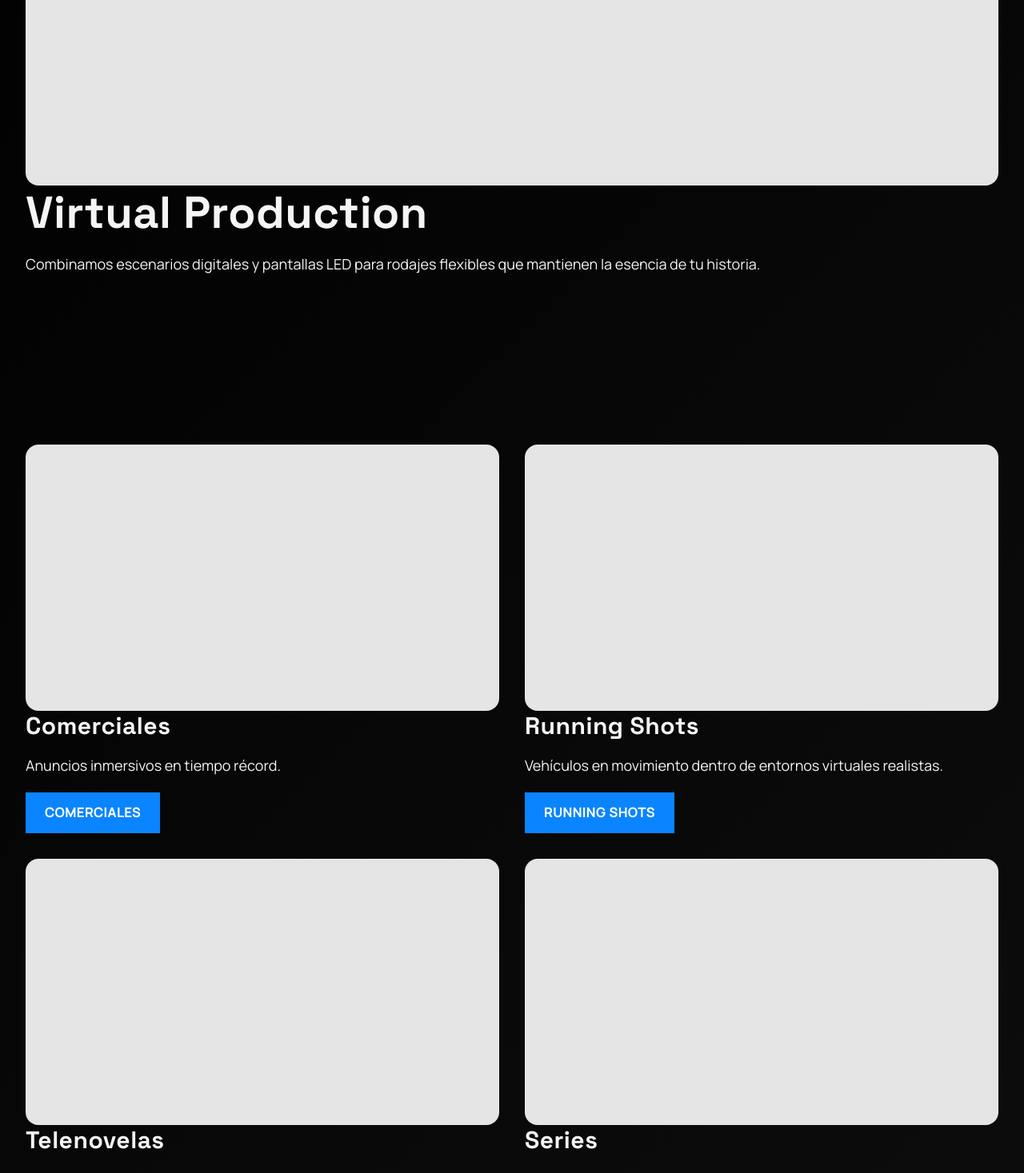
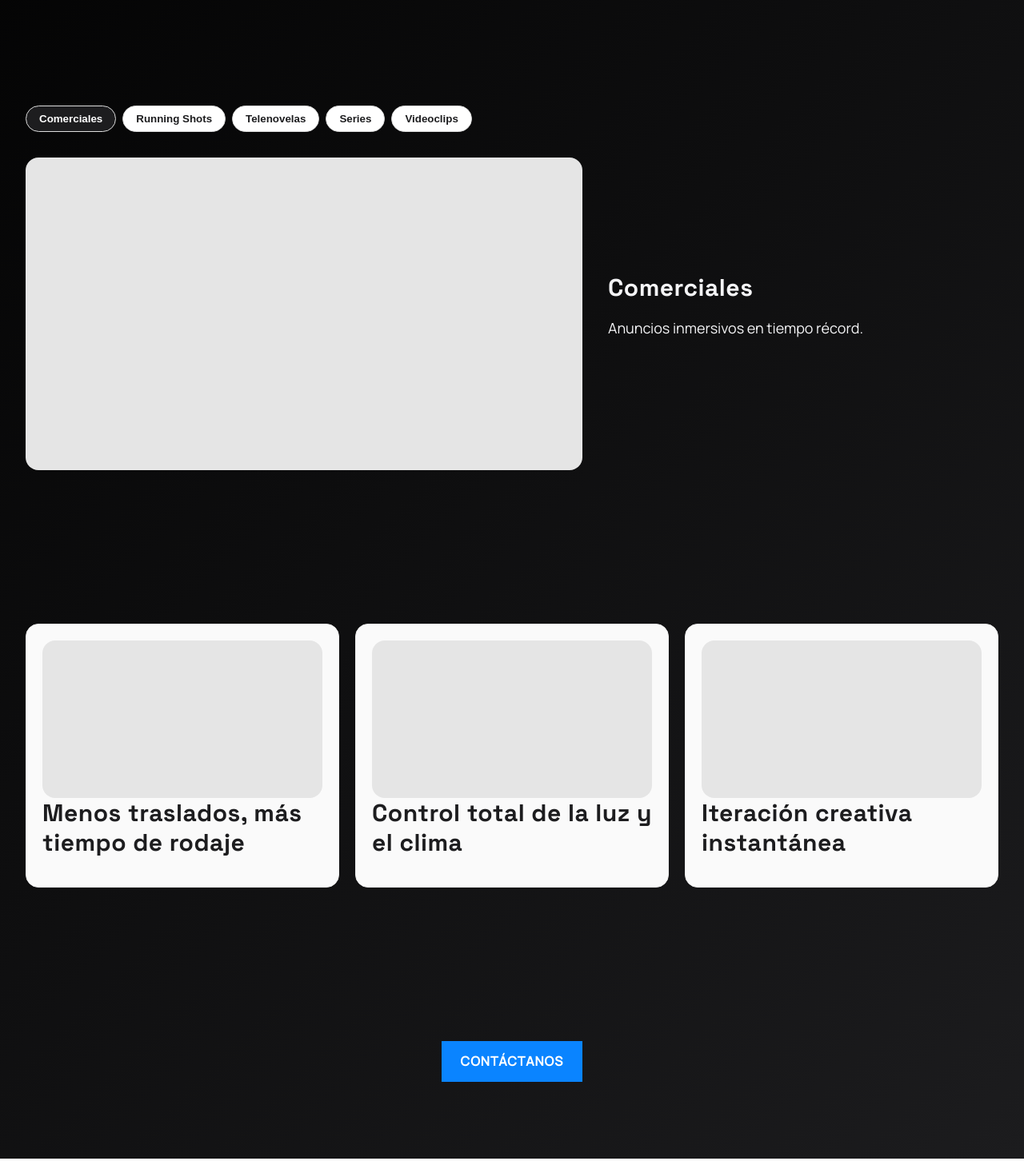
Before and after one commit to Jamon1405/Reto90Dias, a Next.js app: page /virtual in a window 1280 px wide. Shown: the part 500-1967 px from the top of the page at 80% size. Built offline with nearby package versions, Linux system fonts and the light colour scheme.

Commit message:
refactor: simplify virtual production landing

```diff
--- a/src/components/VirtualProduction.js
+++ b/src/components/VirtualProduction.js
@@ -1,10 +1,12 @@
-import React from 'react';
+'use client';
+import React, { useState } from 'react';
 
 const content = {
   es: {
     title: 'Virtual Production',
     intro:
       'Combinamos escenarios digitales y pantallas LED para rodajes flexibles que mantienen la esencia de tu historia.',
+    cta: 'Contáctanos',
     categories: [
       {
         label: 'Comerciales',
@@ -37,6 +39,7 @@ const content = {
     title: 'Virtual Production',
     intro:
       'We blend digital environments and LED walls for flexible shoots that keep your story front and center.',
+    cta: 'Contact us',
     categories: [
       {
         label: 'Commercials',
@@ -73,52 +76,62 @@ function slugify(text) {
 
 export default function VirtualProduction({ lang = 'es' }) {
   const t = content[lang];
+  const [active, setActive] = useState(slugify(t.categories[0].label));
+  const contactLink = lang === 'es' ? '/contacto' : '/en/contact';
+
   return (
     <section className="virtual">
       {/* HERO */}
       <header className="section first">
+        <div className="grid">
           <div
-          className="ph"
+            className="img ph"
             role="img"
             aria-label="IMG/VIDEO-HERO 16:9 mínimo 1600×900"
           >
             {/* [IMG/VIDEO-HERO 16:9 mínimo 1600×900] */}
           </div>
+          <div className="txt">
             <h1 className="h1">{t.title}</h1>
             <p className="p">{t.intro}</p>
+            <a href={contactLink} className="button">
+              {t.cta}
+            </a>
+          </div>
+        </div>
       </header>
 
-      {/* GRID DE APLICACIONES */}
-      <section id="aplicaciones" className="section">
-        <div className="grid">
+      {/* CTA sticky mobile */}
+      <a href={contactLink} className="button cta-mobile">
+        {t.cta}
+      </a>
+
+      {/* APLICACIONES */}
+      <section className="section">
+        <div className="chips">
           {t.categories.map((c) => {
             const slug = slugify(c.label);
             return (
-              <article key={c.label} className="card">
-                <div
-                  className="ph"
-                  role="img"
-                  aria-label={`IMG-CARD-${slug} 16:9`}
+              <button
+                key={slug}
+                type="button"
+                className={`chip${active === slug ? ' active' : ''}`}
+                onClick={() => setActive(slug)}
               >
-                  {/* [IMG-CARD-${slug} 16:9] */}
-                </div>
-                <h3 className="h3">{c.label}</h3>
-                <p className="p">{c.body}</p>
-                <a href={`#${slug}`} className="button">
                 {c.label}
-                </a>
-              </article>
+              </button>
             );
           })}
         </div>
-      </section>
-
-      {/* SECCIONES ALTERNADAS */}
-      {t.categories.map((c, idx) => {
+        {t.categories.map((c) => {
           const slug = slugify(c.label);
           return (
-          <section id={slug} className="section" key={slug}>
-            <div className={`grid ${idx % 2 ? 'swap' : ''}`}>
+            <div
+              key={slug}
+              id={slug}
+              className={`panel${active === slug ? ' open' : ''}`}
+            >
+              <div className="grid">
                 <div
                   className="img ph"
                   role="img"
@@ -127,16 +140,17 @@ export default function VirtualProduction({ lang = 'es' }) {
                   {/* [IMG-${slug} 16:9] */}
                 </div>
                 <div className="txt">
-                <h2 className="h2">{c.label}</h2>
+                  <h3 className="h3">{c.label}</h3>
                   <p className="p">{c.body}</p>
                 </div>
               </div>
-          </section>
+            </div>
           );
         })}
+      </section>
 
       {/* BENEFICIOS */}
-      <section id="beneficios" className="section">
+      <section className="section">
         <div className="tiles">
           {t.benefits.map((b) => {
             const slug = slugify(b);
@@ -155,6 +169,13 @@ export default function VirtualProduction({ lang = 'es' }) {
           })}
         </div>
       </section>
+
+      {/* CTA FINAL */}
+      <section className="section final-cta">
+        <a href={contactLink} className="button">
+          {t.cta}
+        </a>
+      </section>
     </section>
   );
 }
--- a/src/styles/virtual.css
+++ b/src/styles/virtual.css
@@ -2,15 +2,21 @@
 .section{padding:96px 0}
 .section.first{padding-top:48px}
 .grid{display:grid;grid-template-columns:1fr;gap:32px;align-items:center}
-@media(min-width:960px){.grid{grid-template-columns:repeat(12,1fr)}.img{grid-column:span 7}.txt{grid-column:span 5}.swap .img{order:2}}
+@media(min-width:960px){.grid{grid-template-columns:repeat(12,1fr)}.img{grid-column:span 7}.txt{grid-column:span 5}}
 .h1{font-size:clamp(40px,6vw,56px);line-height:1.2;margin:0 0 16px}
-.h2,.h3{font-size:clamp(24px,3vw,30px);line-height:1.25;margin:0 0 16px}
+.h3{font-size:clamp(24px,3vw,30px);line-height:1.25;margin:0 0 16px}
 .p{margin-top:12px;font-size:18px;line-height:1.7}
 .ph{aspect-ratio:16/9;background:#e5e5e5;border-radius:16px;display:flex;align-items:center;justify-content:center;color:#666}
-.card{grid-column:span 12}
-@media(min-width:960px){.card{grid-column:span 6}}
+.chips{display:flex;flex-wrap:wrap;gap:8px}
+.chip{border:1px solid #ddd;border-radius:9999px;padding:8px 16px;background:#fff;color:var(--primary);cursor:pointer;font-weight:600}
+.chip.active{background:var(--primary);color:#fff}
+.panel{display:none;margin-top:32px}
+.panel.open{display:block}
 .tiles{display:grid;grid-template-columns:1fr;gap:20px}
 @media(min-width:960px){.tiles{grid-template-columns:repeat(3,1fr)}}
 .tile{background:#fafafa;border:1px solid #eee;border-radius:16px;padding:20px;color:var(--primary)}
 .button{display:inline-block;padding:.75rem 1.5rem;background:var(--accent);color:#fff;text-transform:uppercase;font-weight:700;letter-spacing:1px;text-decoration:none}
 .button:hover{opacity:.9}
+.cta-mobile{position:fixed;bottom:16px;left:50%;transform:translateX(-50%);z-index:30}
+@media(min-width:960px){.cta-mobile{display:none}}
+.final-cta{text-align:center}
```
Lines whose indentation alone changed are shown as unchanged.
